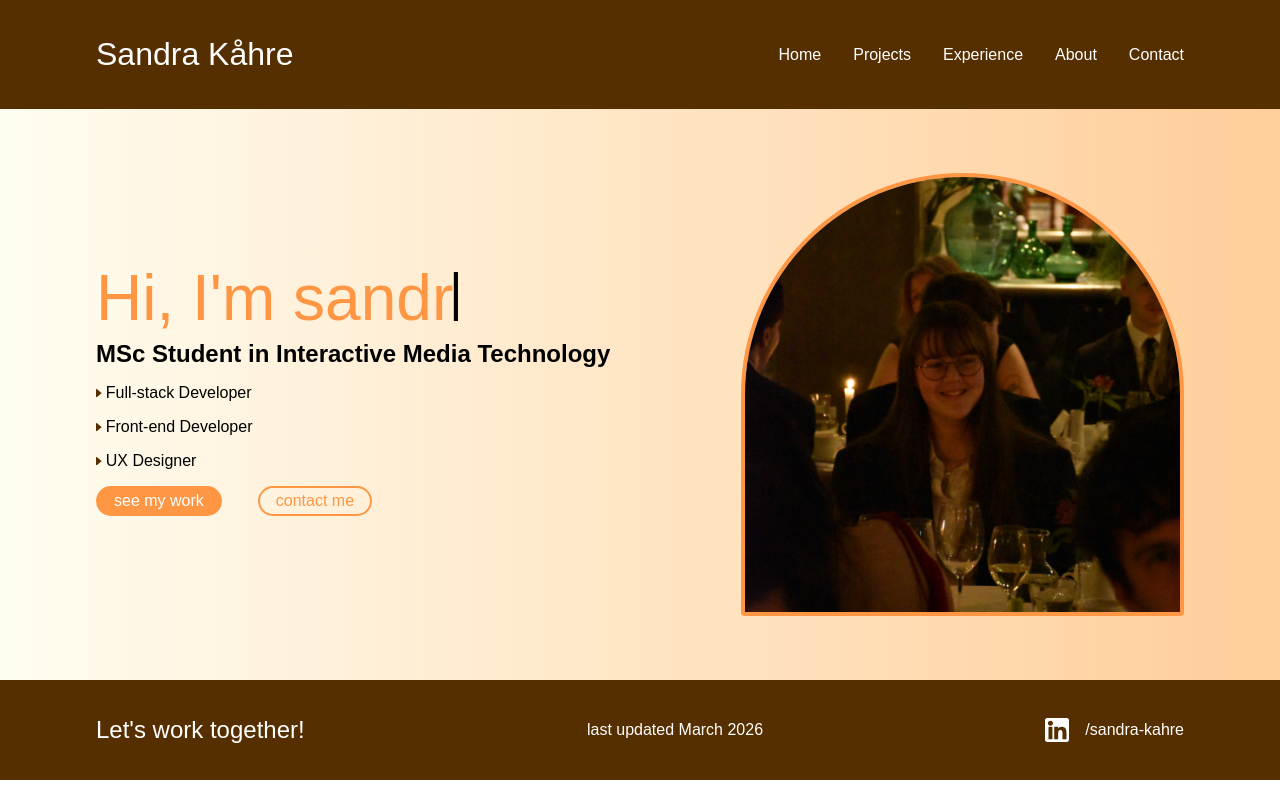
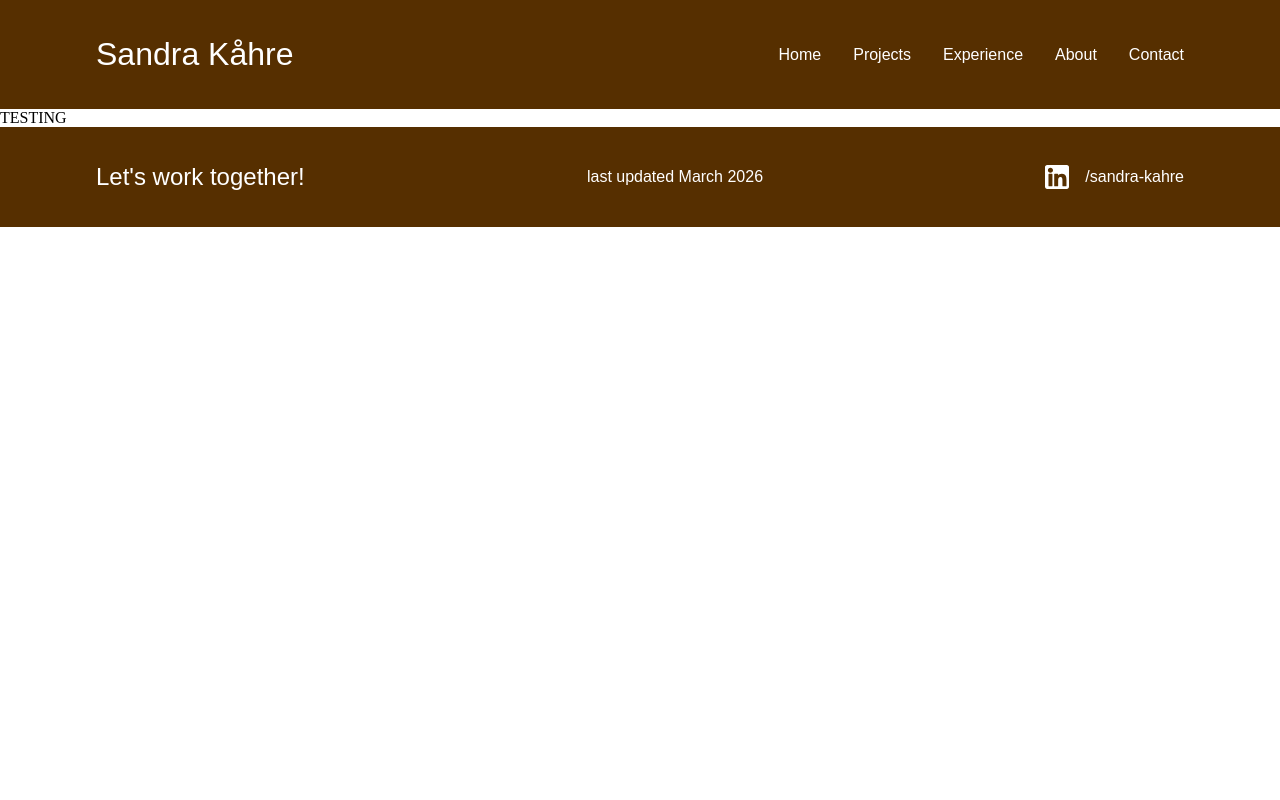
Before and after one commit to skahre/skahre.github.io, a React (Vite) app: page /projects in a window 1280 px wide. Built offline with nearby package versions, Linux system fonts and the light colour scheme; a web font is replaced by a local one.

Commit message:
Add react routing

```diff
--- a/package.json
+++ b/package.json
@@ -14,7 +14,8 @@
   },
   "dependencies": {
     "react": "^19.2.4",
-    "react-dom": "^19.2.4"
+    "react-dom": "^19.2.4",
+    "react-router-dom": "^7.14.0"
   },
   "devDependencies": {
     "@types/node": "^24.12.0",
--- /dev/null
+++ b/src/App.tsx
@@ -0,0 +1,19 @@
+import { Routes, Route } from "react-router-dom";
+import "./style.css";
+import Navbar from "./components/navbar/navbar";
+import Footer from "./components/footer/footer";
+import HomePage from "./pages/home.tsx";
+import ProjectsPage from "./pages/projects.tsx";
+
+export default function App() {
+  return (
+    <>
+      <Navbar />
+      <Routes>
+        <Route path="/" element={<HomePage />} />
+        <Route path="/projects" element={<ProjectsPage />} />
+      </Routes>
+      <Footer />
+    </>
+  );
+}
--- a/src/main.tsx
+++ b/src/main.tsx
@@ -1,14 +1,12 @@
 import { StrictMode } from "react";
 import { createRoot } from "react-dom/client";
-import "./style.css";
-import Navbar from "./components/navbar/navbar";
-import Footer from "./components/footer/footer";
-import HomePage from "./pages/home.tsx";
+import { BrowserRouter } from "react-router-dom";
+import App from "./App";
 
 createRoot(document.getElementById("root")!).render(
   <StrictMode>
-    <Navbar />
-    <HomePage />
-    <Footer />
+    <BrowserRouter>
+      <App />
+    </BrowserRouter>
   </StrictMode>,
 );
--- /dev/null
+++ b/src/pages/projects.tsx
@@ -0,0 +1,6 @@
+import HeroSection from "./homepage/hero";
+import "../style.css";
+
+export default function ProjectsPage() {
+  return <div>TESTING</div>;
+}
```
Also changed, not shown: 1 other file (tests, documents, lock files or other folders).
